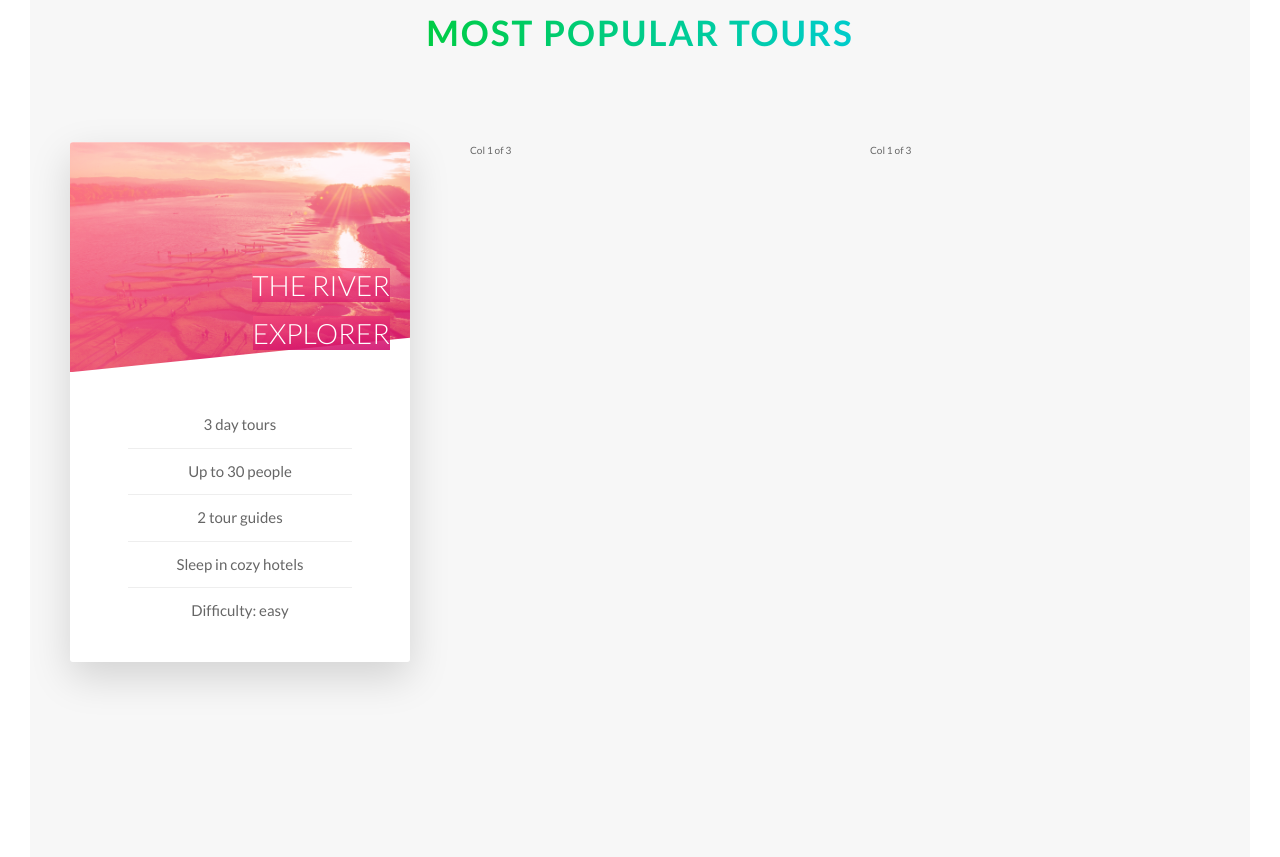
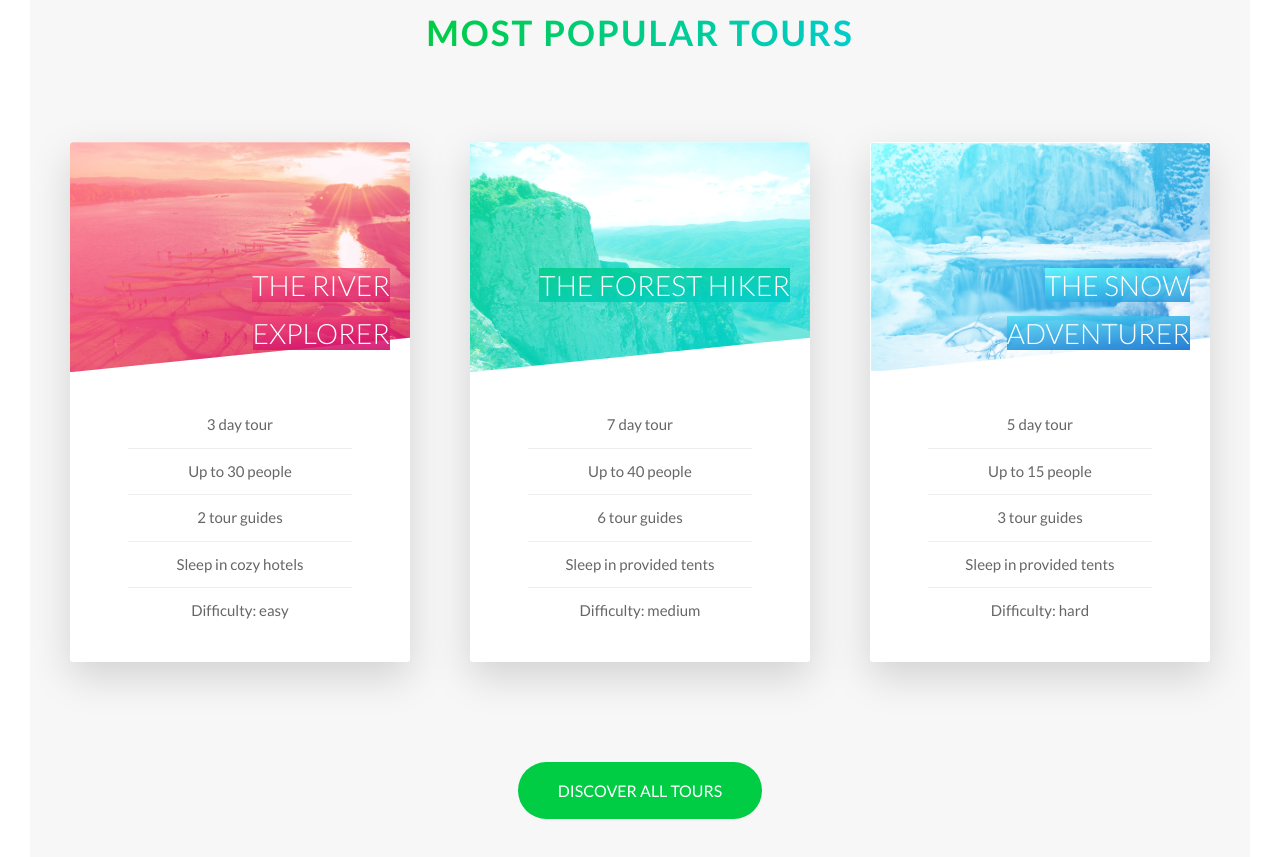
Before and after one commit to tatjanatanaskovich/explore-nature-website, a website: page index.html in a window 1280 px wide. Shown: the part 2347-3204 px from the top of the page. Drawn offline with Linux system fonts and the light colour scheme.

Commit message:
Completed back side of the card and finished the tours section

```diff
--- a/index.html
+++ b/index.html
@@ -123,7 +123,7 @@
               </h4>
               <div class="card__details">
                 <ul>
-                 <li>3 day tours</li>
+                  <li>3 day tour</li>
                   <li>Up to 30 people</li>
                   <li>2 tour guides</li>
                   <li>Sleep in cozy hotels</li>
@@ -132,16 +132,82 @@
               </div>
             </div>
             <div class="card__side card__side--back card__side--back-1">
-             BACK
+              <div class="card__cta">
+                <div class="card__price-box">
+                  <p class="card__price-only">Only</p>
+                  <p class="card__price-value">$297</p>
+                </div>
+                <a href="#" class="btn btn--white">Book now!</a>
+              </div>
             </div>
           </div>
         </div>
         <div class="col-1-of-3">
-          Col 1 of 3
+          <div class="card">
+            <div class="card__side card__side--front">
+              <div class="card__picture card__picture--2">
+                &nbsp;
+              </div>
+              <h4 class="card__heading">
+                <span class="card__heading-span--2">The Forest Hiker
+                </span>
+              </h4>
+              <div class="card__details">
+                <ul>
+                  <li>7 day tour</li>
+                  <li>Up to 40 people</li>
+                  <li>6 tour guides</li>
+                  <li>Sleep in provided tents</li>
+                  <li>Difficulty: medium</li>
+                </ul>
+              </div>
+            </div>
+            <div class="card__side card__side--back card__side--back-2">
+              <div class="card__cta">
+                <div class="card__price-box">
+                  <p class="card__price-only">Only</p>
+                  <p class="card__price-value">$497</p>
+                </div>
+                <a href="#" class="btn btn--white">Book now!</a>
+              </div>
+            </div>
+          </div>
         </div>
         <div class="col-1-of-3">
-          Col 1 of 3
+          <div class="card">
+            <div class="card__side card__side--front">
+              <div class="card__picture card__picture--3">
+                &nbsp;
               </div>
+              <h4 class="card__heading">
+                <span class="card__heading-span--3">The Snow Adventurer
+                </span>
+              </h4>
+              <div class="card__details">
+                <ul>
+                  <li>5 day tour</li>
+                  <li>Up to 15 people</li>
+                  <li>3 tour guides</li>
+                  <li>Sleep in provided tents</li>
+                  <li>Difficulty: hard</li>
+                </ul>
+              </div>
+            </div>
+            <div class="card__side card__side--back card__side--back-3">
+              <div class="card__cta">
+                <div class="card__price-box">
+                  <p class="card__price-only">Only</p>
+                  <p class="card__price-value">$897</p>
+                </div>
+                <a href="#" class="btn btn--white">Book now!</a>
+              </div>
+            </div>
+          </div>
+        </div>
+      </div>
+
+      <div class="u-center-text u-margin-top-huge">
+        <a href="#" class="btn btn--green">Discover all tours</a>
       </div>
 
     </section>
--- a/sass/base/_utilities.scss
+++ b/sass/base/_utilities.scss
@@ -13,3 +13,11 @@
 .u-margin-bottom-small {
   margin-bottom: 1.5rem;
 }
+
+.u-margin-top-big {
+  margin-top: 8rem;
+}
+
+.u-margin-top-huge {
+  margin-top: 10rem;
+}
--- a/sass/components/_button.scss
+++ b/sass/components/_button.scss
@@ -32,6 +32,15 @@
 
     &::after {
       background-color: $color-white;
+    }
+  }
+
+  &--green {
+    background-color: $color-green;
+    color: $color-white;
+
+    &::after {
+      background-color: $color-green;
     }
   }
 
--- a/sass/components/_card.scss
+++ b/sass/components/_card.scss
@@ -29,6 +29,14 @@
       &-1 {
         background-image: linear-gradient(to right bottom, $color-secondary-light, $color-secondary-dark);
       }
+
+      &-2 {
+        background-image: linear-gradient(to right bottom, $color-primary-green, $color-primary-bluegreen);
+      }
+
+      &-3 {
+        background-image: linear-gradient(to right bottom, $color-tertiary-light, $color-tertiary-dark);
+      }
     }
   }
 
@@ -47,19 +55,22 @@
     background-blend-mode: screen;
     -webkit-clip-path: polygon(0 0, 100% 0, 100% 85%, 0 100%);
     clip-path: polygon(0 0, 100% 0, 100% 85%, 0 100%);
+    border-top-left-radius: 3px;
+    border-top-right-radius: 3px;
 
     &--1 {
       background-image: linear-gradient(to right bottom, $color-secondary-light, $color-secondary-dark), url(../img/img-river-danube.jpg);
     }
 
     &--2 {
-      background-image: url(../img/img-river.jpeg);
+      background-image: linear-gradient(to right bottom, $color-primary-green, $color-primary-bluegreen), url(../img/img-river-2.jpg);
     }
 
     &--3 {
-      background-image: url(../img/img-river.jpeg);
+      background-image: linear-gradient(to right bottom, $color-tertiary-light, $color-tertiary-dark), url(../img/img-snow.jpg);
     }
   }
+
   &__heading {
     font-size: 2.8rem;
     font-weight: 300;
@@ -82,6 +93,18 @@
           rgba($color-secondary-light, .85),
           rgba($color-secondary-dark, .85));
     }
+
+    &--2 {
+        background-image: linear-gradient(to right bottom,
+          rgba($color-primary-green, .85),
+          rgba($color-primary-bluegreen, .85));
+    }
+
+    &--3 {
+        background-image: linear-gradient(to right bottom,
+          rgba($color-tertiary-light, .85),
+          rgba($color-tertiary-dark, .85));
+    }
   }
 
   &__details {
@@ -103,4 +126,30 @@
       }
     }
   }
+
+  //BACK SIDE STYLING
+  &__cta {
+    position: absolute;
+    top: 50%;
+    left: 50%;
+    transform: translate(-50%, -50%);
+    width: 90%;
+    text-align: center;
+  }
+
+  &__price-box {
+    text-align: center;
+    color: $color-white;
+    margin-bottom: 8rem;
+  }
+
+  &__price-only {
+    font-size: 1.4rem;
+    text-transform: uppercase;
+  }
+
+  &__price-value {
+    font-size: 6rem;
+    font-weight: 100;
+  }
 }
--- a/sass/pages/_home.scss
+++ b/sass/pages/_home.scss
@@ -21,6 +21,6 @@
 
 .section-tours {
   background-color: $color-grey-light-1;
-  padding: 25rem 0 50rem 0;
+  padding: 25rem 0 15rem 0;
   margin-top: -10rem;
 }
```
Also changed, not shown: css/style.css. Lines whose indentation alone changed are shown as unchanged.
